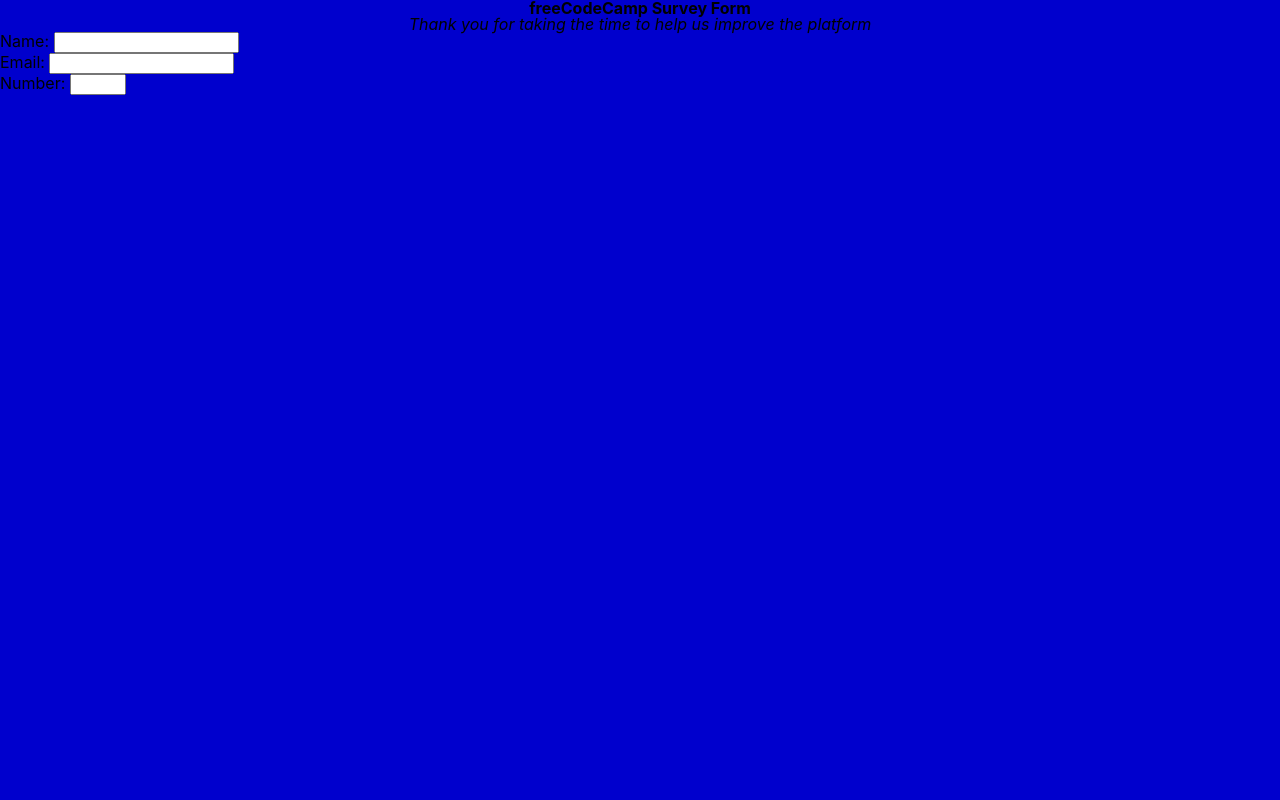
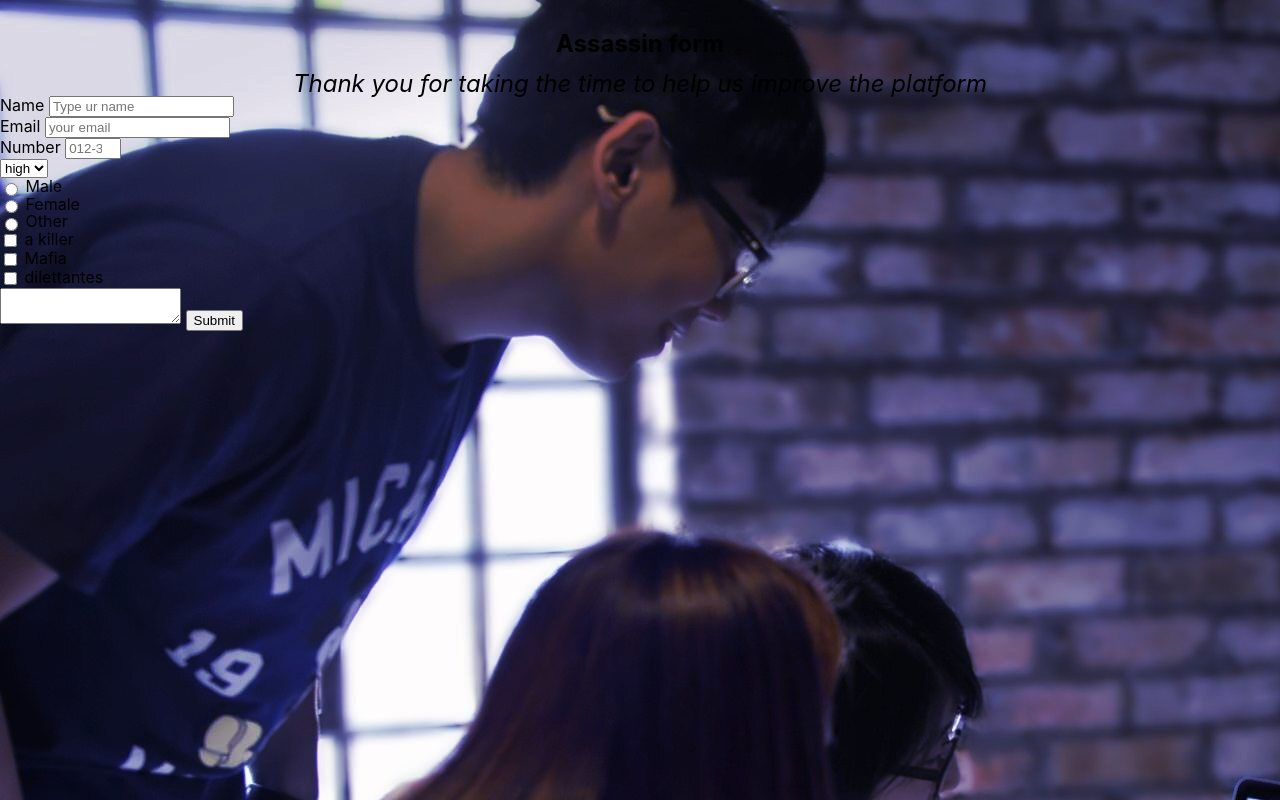
Before and after one commit to catalystcodes/FCC-surveyForm, a plain HTML site: page index.html in a window 1280 px wide. Drawn offline with Linux system fonts and the light colour scheme.

Commit message:
FCC-surveyForm

```diff
--- a/css/style.css
+++ b/css/style.css
@@ -1,12 +1,19 @@
 body {
     font-family: -apple-system, BlinkMacSystemFont, 'Segoe UI', Roboto, Oxygen, Ubuntu, Cantarell, 'Open Sans', 'Helvetica Neue', sans-serif;
-    background-color: mediumblue;
+    background-image: url(../media/survey-form-background.jpeg);
+    background-color: rgb(82, 81, 141);
+    background-blend-mode: hard-light;
 }
 
 h1 {
     text-align: center;
+    font-weight: 1000;
+    font-size: xx-large;
+    margin-top: 2rem;
+    margin-bottom: 1rem;
 }
 
 .text-center {
     text-align: center;
+    font-size: x-large;
 }
--- a/index.html
+++ b/index.html
@@ -11,11 +11,47 @@
 </head>
 
 <body>
-    <script src="https://cdn.freecodecamp.org/testable-projects-fcc/v1/bundle.js"></script>
-    <h1 id="title" class="text-center">freeCodeCamp Survey Form</h1>
+    <h1 id="title" class="text-center"><b>Assassin form</b></h1>
     <i> <p id="description" class="discription text-center">Thank you for taking the time to help us improve the platform</p></i>
     <form id="survey-form">
-        Name: <input type="text" name="name" id="name" required><br> Email: <input type="email" name="email" id="email" required><br> Number: <input type="number" name="number" id="number" min="-1" max="9" required><br>
+        <label id="name-label">Name</label>
+        <input type="text" name="name" id="name" placeholder="Type ur name" required><br>
+        <label id="email-label">Email</label>
+        <input type="email" name="email" id="email" placeholder="your email" required><br>
+        <label id="number-label">Number</label>
+        <input type="number" name="number" id="number" min="-1" max="9" placeholder="012-345-6789" required><br>
+
+
+        <select name="" id="dropdown">
+            <option value="high">high</option>
+            <option value="best">best</option>
+            <option value="bad">bad</option>
+        </select>
+
+
+        <br>
+
+        <input type="radio" id="male" name="gender" value="male">
+        <label for="male">Male</label><br>
+        <input type="radio" id="female" name="gender" value="female">
+        <label for="female">Female</label><br>
+        <input type="radio" id="other" name="gender" value="other">
+        <label for="other">Other</label>
+        <br>
+        <input type="checkbox" id="The Try-Try-Try Again Assassin" name="The Try-Try-Try Again Assassin" value="killer">
+        <label for="The Try-Try-Try Again Assassin"> a killer</label><br>
+        <input type="checkbox" id="The Recon Assassin" name="The Recon Assassin" value="Mafia">
+        <label for="The Recon Assassin"> Mafia</label><br>
+        <input type="checkbox" id="The All-rounder" name="The All-rounder" value="dilettantes">
+        <label for="The All-rounder"> dilettantes</label><br>
+
+
+        <textarea placeholder="more comment"> </textarea>
+        <input type="submit" id="submit">
+
+
+
+
 
 
 
@@ -27,6 +63,7 @@
 
 
 
+    <script src="https://cdn.freecodecamp.org/testable-projects-fcc/v1/bundle.js"></script>
 
 </body>
 
```
Also changed, not shown: media/survey-form-background.jpeg (added).
